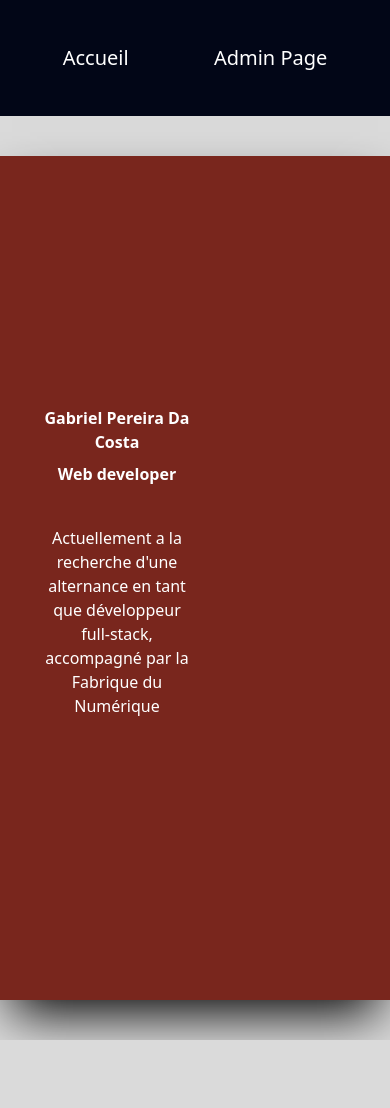
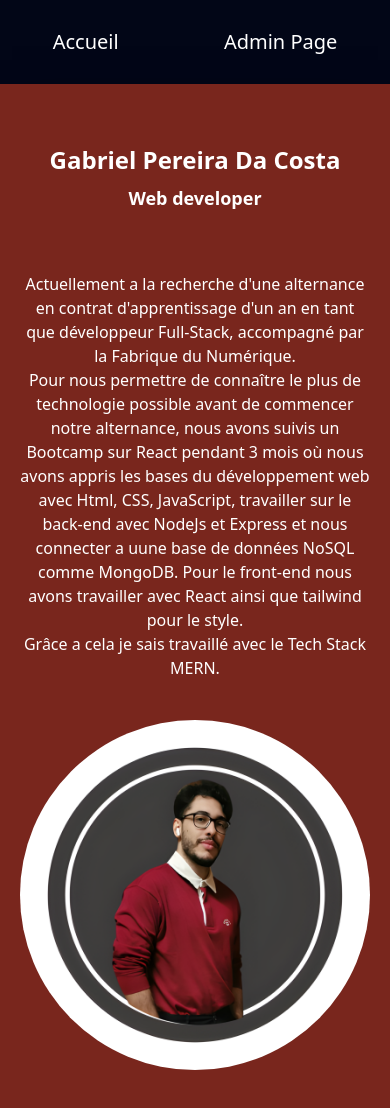
Before and after one commit to Hex-Umbra/portfolio, a React (Vite) app: page / in a window 390 px wide. Shown: the top 1108 px of the page. Before the commit the page ends 1040 px from the top, so only its background shows below. Built offline with nearby package versions, Linux system fonts and the light colour scheme; no server answers.

Commit message:
Main Section is responsive made some small changes and added linkedIn link in the contacts compoenent

```diff
--- a/src/components/Contacts.jsx
+++ b/src/components/Contacts.jsx
@@ -2,7 +2,8 @@ import React, { useEffect, useState } from "react";
 import { LuContact } from "react-icons/lu";
 import { CiPhone } from "react-icons/ci";
 import { MdOutlineAttachEmail } from "react-icons/md";
-import { IoHomeOutline } from "react-icons/io5"
+import { IoHomeOutline } from "react-icons/io5";
+import { AiOutlineLinkedin } from "react-icons/ai";
 
 const BASE_URL = import.meta.env.VITE_FETCH_URL;
 const ROUTE_URL = `${BASE_URL}/contact`;
@@ -31,24 +32,58 @@ export default function Contacts() {
             <tr>
               <th>
                 <span className="">
-                  <LuContact size={24}/>
+                  <LuContact size={24} />
                 </span>
               </th>
               <th>
-                <h2 className="bg-slate-950 rounded-lg text-2xl ml-3 border border-white">Contacts</h2>
+                <h2 className="bg-slate-950 rounded-lg text-2xl ml-3 mb-3 border border-white">
+                  Contacts
+                </h2>
               </th>
             </tr>
+            {/* 1ere ligne */}
             <tr>
-              <td><span><CiPhone size={20}/></span></td>
+              <td>
+                <span>
+                  <CiPhone size={20} />
+                </span>
+              </td>
               <td className=" font-extralight px-5">{contact[0].telephone}</td>
             </tr>
+            {/* 2eme ligne */}
             <tr>
-              <td><span><MdOutlineAttachEmail size={20}/></span></td>
+              <td>
+                <span>
+                  <MdOutlineAttachEmail size={20} />
+                </span>
+              </td>
               <td className=" font-extralight px-5">{contact[0].email}</td>
             </tr>
+            {/* 3eme ligne */}
             <tr>
-              <td><span><IoHomeOutline size={20}/></span></td>
+              <td>
+                <span>
+                  <IoHomeOutline size={20} />
+                </span>
+              </td>
               <td className=" font-extralight px-5">{contact[0].addresse}</td>
+            </tr>
+            {/* 4eme ligne */}
+            <tr>
+              <td>
+                <span>
+                  <AiOutlineLinkedin size={20} />
+                </span>
+              </td>
+              <td className=" font-extralight px-5">
+                <a
+                className="underline"
+                  target="_blank"
+                  href="https://www.linkedin.com/in/gabriel-pereira-da-costa-204919238"
+                >
+                  Lien vers mon LinkedIn
+                </a>
+              </td>
             </tr>
           </tbody>
         </table>
--- a/src/components/Navbar.jsx
+++ b/src/components/Navbar.jsx
@@ -4,7 +4,7 @@ import { FaHome } from "react-icons/fa";
 import { RiAdminFill } from "react-icons/ri";
 export default function Navbar() {
   return (
-    <nav className="bg-slate-950 p-5 md:navbar-md sticky" >
+    <nav className="bg-slate-950 md:navbar-md py-1" >
       <div className="hidden md:inline">
         <span className="text-xl cursor-pointer md:text-4xl pl-16 md:pl-0">
           <img
--- a/src/components/Section.jsx
+++ b/src/components/Section.jsx
@@ -3,26 +3,48 @@ import Contacts from "./Contacts";
 
 export default function Section() {
   return (
-    <section className="h-[100vh] bg-[#79261d] my-10 shadow-2xl shadow-black">
-      <div className="grid grid-cols-2 justify-items-end h-full relative">
+    <section className="md:h-[100vh] bg-[#79261d] shadow-2xl shadow-black h-auto">
+      <div className="h-full flex flex-row items-center gap-10 px-5">
         {/* 1ere colonnne */}
-        <div className="h-full w-4/5 content-center">
-          <div className="mb-8">
-            <h1 className="font-extrabold lg:text-6xl mb-2 text-center md:text-2xl">
-              Gabriel Pereira Da Costa
-            </h1>
-            <h2 className="font-bold mb-10 text-center lg:text-2xl md:text-sm">Web developer</h2>
+        <div className="h-full md:w-4/5 w-auto md:content-center py-10 md:py-0">
+          <div className="flex flex-col gap-5">
+            <div>
+              <h1 className="font-extrabold md:text-6xl mb-2 text-center text-2xl mt-5">
+                Gabriel Pereira Da Costa
+              </h1>
+              <h2 className="font-bold mb-10 text-center md:text-2xl text-lg">
+                Web developer
+              </h2>
+            </div>
             <p className="font-light text-center">
-              Actuellement a la recherche d'une alternance en tant que
-              développeur full-stack, accompagné par la Fabrique du Numérique
+              Actuellement a la recherche d'une alternance en contrat
+              d'apprentissage d'un an en tant que développeur Full-Stack,
+              accompagné par la Fabrique du Numérique.
+              <br />
+              Pour nous permettre de connaître le plus de technologie possible
+              avant de commencer notre alternance, nous avons suivis un Bootcamp
+              sur React pendant 3 mois où nous avons appris les bases du
+              développement web avec Html, CSS, JavaScript, travailler sur le
+              back-end avec NodeJs et Express et nous connecter a uune base de
+              données NoSQL comme MongoDB. Pour le front-end nous avons
+              travailler avec React ainsi que tailwind pour le style.
+              <br/>
+              Grâce a cela je sais travaillé avec le Tech Stack MERN.
             </p>
           </div>
-          <Contacts />
+          <div className="md:mt-20 my-10 flex justify-center items-center flex-col">
+            <img
+              src="/assets/images/upscaled-profile-pic.png"
+              className="rounded-full h-1/4 md:h-3/4 md:hidden mb-5"
+            />
+            <Contacts />
+          </div>
         </div>
-        {/* 2eme colonne */}
-        <div className="flex justify-center items-center h-full w-4/5">
-          <div className="rounded-full lg:w-[400px] lg:h-[400px] bg-[url('/assets/images/profile_pic.png')] bg-no-repeat bg-cover"></div>
-        </div>
+        {/* 2eme colonnne */}
+        <img
+          src="/assets/images/upscaled-profile-pic.png"
+          className="rounded-full h-1/4 md:h-3/4 hidden md:block"
+        />
       </div>
     </section>
   );
```
Also changed, not shown: public/assets/images/default.jpg (deleted), public/assets/images/upscaled-profile-pic.png (added).
